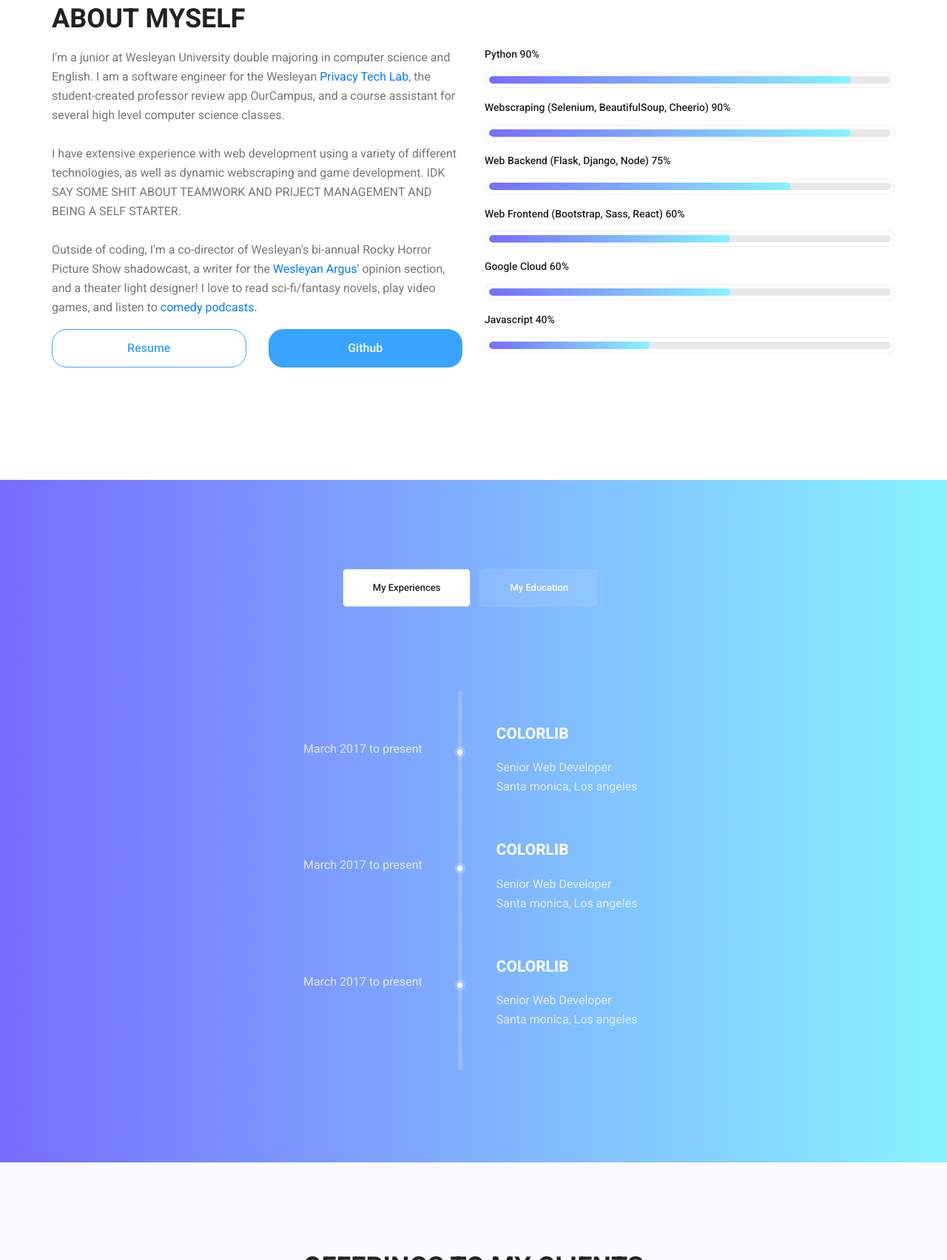
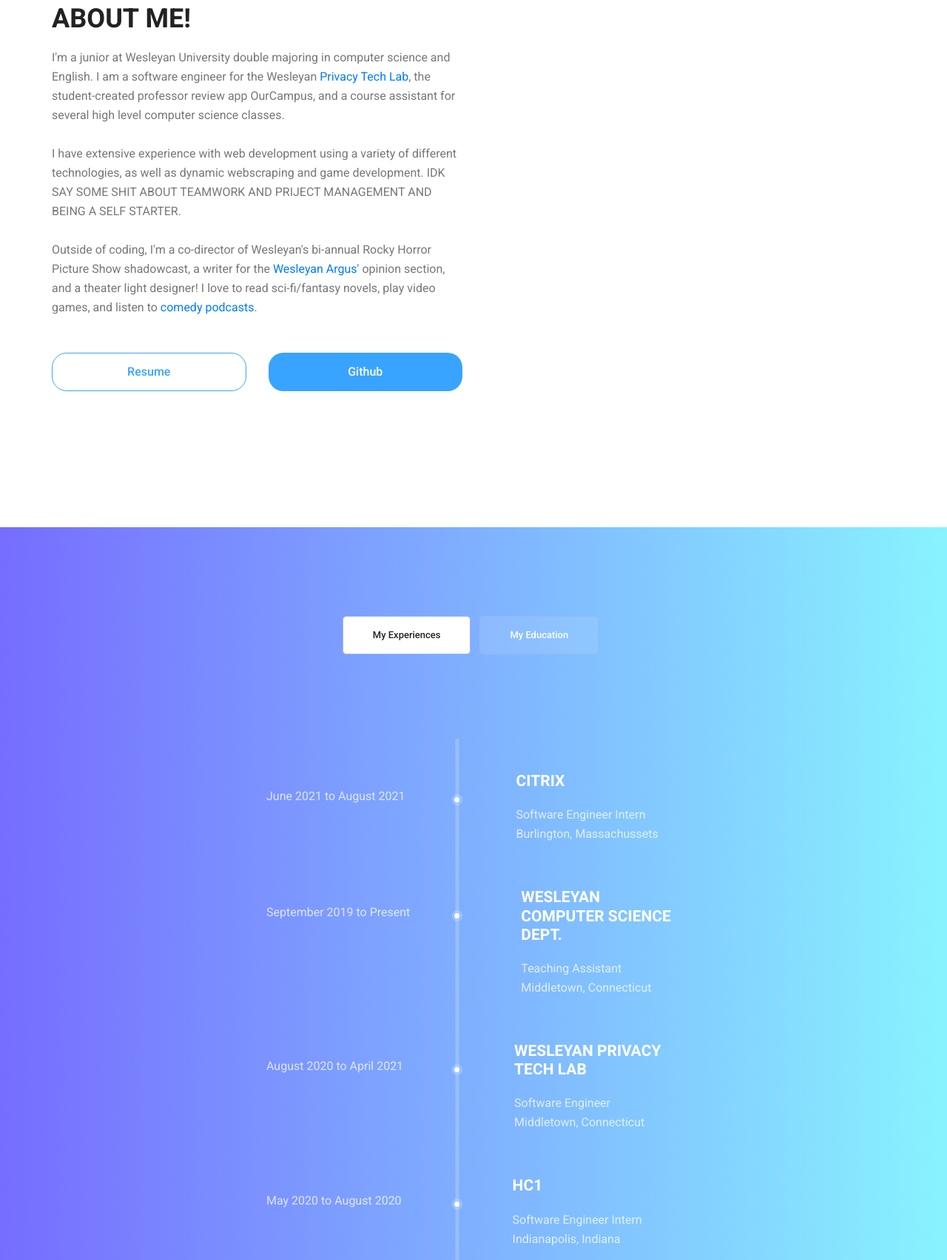
Before and after one commit to dknopf/danielknopf.github.io, a website: page index.html in a window 1280 px wide. Shown: the part 1096-2800 px from the top of the page at 74% size. Drawn offline with Linux system fonts and the light colour scheme.

Commit message:
made some adjustments

```diff
--- a/css/style.css
+++ b/css/style.css
@@ -3167,7 +3167,7 @@ h6 {
   color: #222222;
 }
 .tabs_inner .tab-content .tab-pane .list {
-  max-width: 460px;
+  max-width: 560px;
   margin: auto;
   position: relative;
   padding-top: 40px;
@@ -3213,7 +3213,7 @@ h6 {
   margin-bottom: 0px;
 }
 .tabs_inner .tab-content .tab-pane .list li .media .d-flex {
-  padding-right: 100px;
+  padding-right: 150px;
 }
 .tabs_inner .tab-content .tab-pane .list li .media .d-flex p {
   color: rgba(255, 255, 255, 0.75);
@@ -3401,6 +3401,9 @@ h6 {
 /*----------------------------------------------------*/
 /* Gallery Area css
 ============================================================================================ */
+.home_gallery_area {
+  background: #f9f9ff;
+}
 .isotope_fillter {
   margin-bottom: 50px;
 }
--- a/index.html
+++ b/index.html
@@ -125,7 +125,7 @@
               </div>
               <div class="media-body">
                 <div class="personal_text">
-                  <h6>Hello Everybody, i am</h6>
+                  <h6>Howdy! i am</h6>
                   <h3>Daniel Knopf</h3>
                   <h4>Full Stack Developer</h4>
                   <p>
@@ -176,15 +176,10 @@
     <section id="about" class="welcome_area p_120">
       <div class="container">
         <div class="row welcome_inner">
-          <div class="col-12 col-lg-6">
-            <div class="welcome_text">
-              <h4>About Myself</h4>
-            </div>
-          </div>
-        </div>
-        <div class="row welcome_inner">
           <div class="col-lg-6">
             <div class="welcome_text">
+              <h4>About Me!</h4>
+
               <!-- <p> -->
               I'm a junior at Wesleyan University double majoring in computer
               science and English. I am a software engineer for the Wesleyan
@@ -211,7 +206,7 @@
                 >comedy podcasts</a
               >.
               <!-- </p> -->
-              <div class="row py-3">
+              <div class="row py-5">
                 <div class="col-md-6 col-12 pb-3">
                   <a href="asdas" class="genric-btn e-large info-border circle"
                     >Resume</a
@@ -248,8 +243,47 @@
               </div> -->
             </div>
           </div>
+          <!-- <div class="col-lg-6">
+            <div class="row">
+              <div class="col-md-4">
+                <div class="wel_item">
+                  <i class="lnr lnr-database"></i>
+                  <h4>Front-end dev</h4>
+                  <p>Total Donation</p>
+                </div>
+              </div>
+              <div class="col-md-4">
+                <div class="wel_item">
+                  <i class="lnr lnr-book"></i>
+                  <h4>Javascript</h4>
+                  <p>Total Projects</p>
+                </div>
+              </div>
+              <div class="col-md-4">
+                <div class="wel_item">
+                  <i class="lnr lnr-users"></i>
+                  <h4>Python</h4>
+                  <p>Total Volunteers</p>
+                </div>
+              </div>
+              <div class="col-md-4">
+                <div class="wel_item">
+                  <i class="lnr lnr-users"></i>
+                  <h4>Python</h4>
+                  <p>Total Volunteers</p>
+                </div>
+              </div>
+              <div class="col-md-4">
+                <div class="wel_item">
+                  <i class="lnr lnr-users"></i>
+                  <h4>Python</h4>
+                  <p>Total Volunteers</p>
+                </div>
+              </div>
+            </div>
+          </div> -->
           <!-- Do something here. Maybe like little cards with my skills, and then details (either subtechs such as modules or lines written). Or just percents. Or a link to resume and github -->
-          <div class="col-lg-6">
+          <!-- <div class="col-lg-6">
             <div class="tools_expert mt-0 pt-0">
               <div class="skill_main">
                 <div class="skill_item">
@@ -268,7 +302,7 @@
                 </div>
                 <div class="skill_item">
                   <h4>
-                    Webscraping (Selenium, BeautifulSoup, Cheerio)
+                    Webscraping
                     <span class="counter">90</span>%
                   </h4>
                   <div class="progress_br">
@@ -285,7 +319,7 @@
                 </div>
                 <div class="skill_item">
                   <h4>
-                    Web Backend (Flask, Django, Node)
+                    Web Backend
                     <span class="counter">75</span>%
                   </h4>
                   <div class="progress_br">
@@ -302,7 +336,7 @@
                 </div>
                 <div class="skill_item">
                   <h4>
-                    Web Frontend (Bootstrap, Sass, React)
+                    Web Frontend
                     <span class="counter">60</span>%
                   </h4>
                   <div class="progress_br">
@@ -347,7 +381,7 @@
                 </div>
               </div>
             </div>
-          </div>
+          </div> -->
         </div>
       </div>
     </section>
@@ -395,12 +429,12 @@
                   <span></span>
                   <div class="media">
                     <div class="d-flex">
-                      <p>March 2017 to present</p>
+                      <p>June 2021 to August 2021</p>
                     </div>
                     <div class="media-body">
-                      <h4>Colorlib</h4>
+                      <h4>Citrix</h4>
                       <p>
-                        Senior Web Developer <br />Santa monica, Los angeles
+                        Software Engineer Intern <br />Burlington, Massachussets
                       </p>
                     </div>
                   </div>
@@ -409,13 +443,11 @@
                   <span></span>
                   <div class="media">
                     <div class="d-flex">
-                      <p>March 2017 to present</p>
+                      <p>September 2019 to Present</p>
                     </div>
                     <div class="media-body">
-                      <h4>Colorlib</h4>
-                      <p>
-                        Senior Web Developer <br />Santa monica, Los angeles
-                      </p>
+                      <h4>Wesleyan Computer Science Dept.</h4>
+                      <p>Teaching Assistant <br />Middletown, Connecticut</p>
                     </div>
                   </div>
                 </li>
@@ -423,12 +455,24 @@
                   <span></span>
                   <div class="media">
                     <div class="d-flex">
-                      <p>March 2017 to present</p>
+                      <p>August 2020 to April 2021</p>
                     </div>
                     <div class="media-body">
-                      <h4>Colorlib</h4>
+                      <h4>Wesleyan Privacy Tech Lab</h4>
+                      <p>Software Engineer <br />Middletown, Connecticut</p>
+                    </div>
+                  </div>
+                </li>
+                <li>
+                  <span></span>
+                  <div class="media">
+                    <div class="d-flex">
+                      <p>May 2020 to August 2020</p>
+                    </div>
+                    <div class="media-body">
+                      <h4>HC1</h4>
                       <p>
-                        Senior Web Developer <br />Santa monica, Los angeles
+                        Software Engineer Intern <br />Indianapolis, Indiana
                       </p>
                     </div>
                   </div>
@@ -446,13 +490,11 @@
                   <span></span>
                   <div class="media">
                     <div class="d-flex">
-                      <p>March 2017 to present</p>
+                      <p>Sep. 2018 to May 2022</p>
                     </div>
                     <div class="media-body">
-                      <h4>Colorlib</h4>
-                      <p>
-                        Senior Web Developer <br />Santa monica, Los angeles
-                      </p>
+                      <h4>Wesleyan University</h4>
+                      <p>Middletown, CT</p>
                     </div>
                   </div>
                 </li>
@@ -460,27 +502,11 @@
                   <span></span>
                   <div class="media">
                     <div class="d-flex">
-                      <p>March 2017 to present</p>
+                      <p>Sep. 2014 to June 2018</p>
                     </div>
                     <div class="media-body">
-                      <h4>Colorlib</h4>
-                      <p>
-                        Senior Web Developer <br />Santa monica, Los angeles
-                      </p>
-                    </div>
-                  </div>
-                </li>
-                <li>
-                  <span></span>
-                  <div class="media">
-                    <div class="d-flex">
-                      <p>March 2017 to present</p>
-                    </div>
-                    <div class="media-body">
-                      <h4>Colorlib</h4>
-                      <p>
-                        Senior Web Developer <br />Santa monica, Los angeles
-                      </p>
+                      <h4>Stuyvesant High School</h4>
+                      <p>New York City, NY</p>
                     </div>
                   </div>
                 </li>
@@ -493,7 +519,7 @@
     <!--================End My Tabs Area =================-->
 
     <!--================Feature Area =================-->
-    <section class="feature_area p_120">
+    <!-- <section class="feature_area p_120">
       <div class="container">
         <div class="main_title">
           <h2>offerings to my clients</h2>
@@ -539,7 +565,7 @@
           </div>
         </div>
       </div>
-    </section>
+    </section> -->
     <!--================End Feature Area =================-->
 
     <!--================Home Gallery Area =================-->
@@ -654,7 +680,7 @@
     <!--================End Home Gallery Area =================-->
 
     <!--================Testimonials Area =================-->
-    <section class="testimonials_area p_120">
+    <!-- <section class="testimonials_area p_120">
       <div class="container">
         <div class="main_title">
           <h2>Testimonials</h2>
@@ -714,7 +740,7 @@
           </div>
         </div>
       </div>
-    </section>
+    </section> -->
     <!--================End Testimonials Area =================-->
 
     <!--================Footer Area =================-->
@@ -736,8 +762,8 @@
                 <script>
                   document.write(new Date().getFullYear());
                 </script>
-                All rights reserved | This template is made with
-                <i class="fa fa-heart-o" aria-hidden="true"></i> by
+                All rights reserved | This color scheme and template are created
+                by
                 <a href="https://colorlib.com" target="_blank">Colorlib</a>
                 <!-- Link back to Colorlib can't be removed. Template is licensed under CC BY 3.0. -->
               </p>
```
Also changed, not shown: package.json (added, +53 -0 lines), 1 other file.
